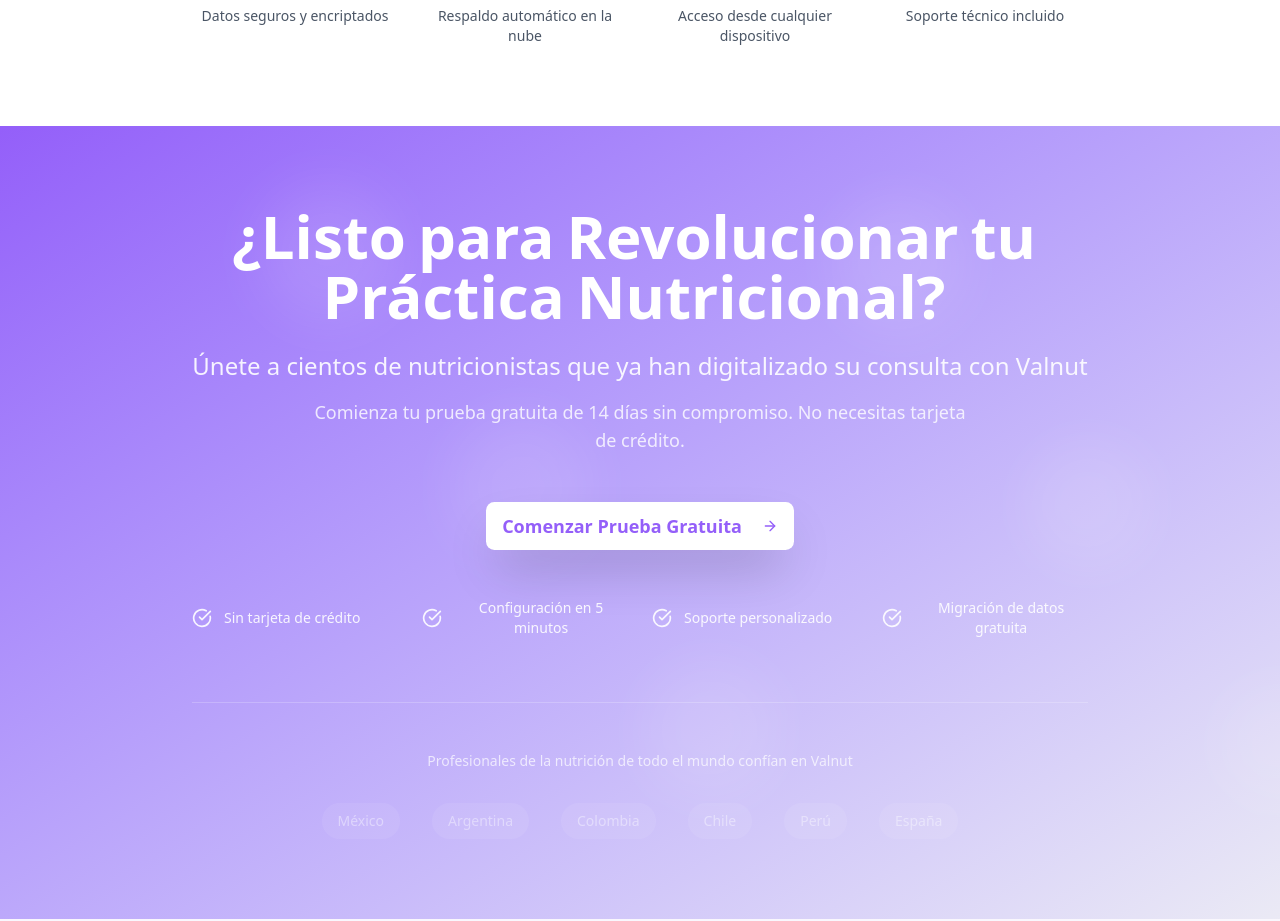
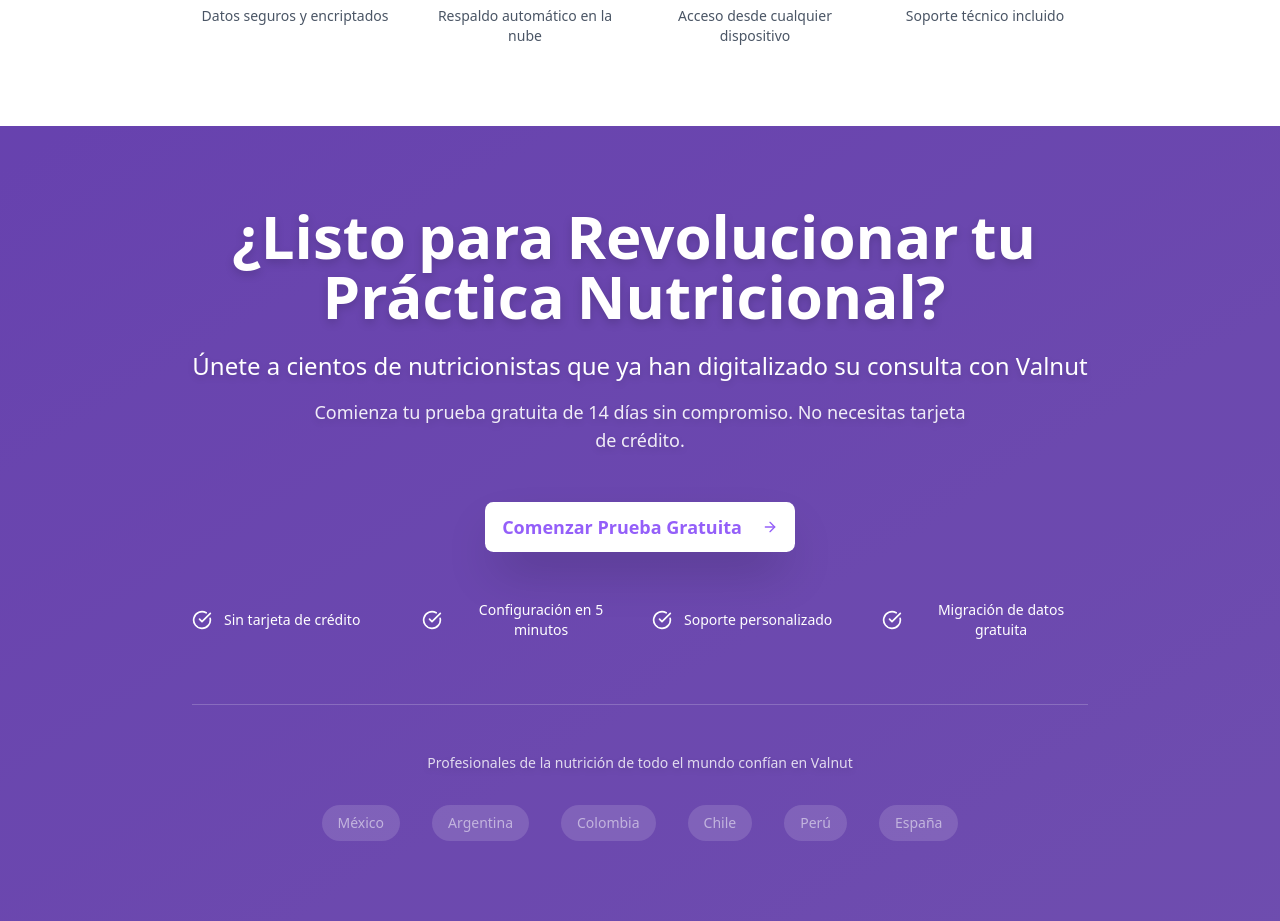
Before and after one commit to AcFallen/valnut-frontend, a Next.js app: page / in a window 1280 px wide. Shown: the part 4326-5247 px from the top of the page. Built offline with nearby package versions, Linux system fonts and the light colour scheme; no server answers.

Commit message:
feat: mejorar el diseño del componente CTASection con sombras y ajustes de color

```diff
--- a/components/landing/cta-section.tsx
+++ b/components/landing/cta-section.tsx
@@ -29,31 +29,9 @@
 }: CTASectionProps) {
   const router = useRouter();
   return (
-    <section className="py-20 bg-gradient-to-br from-primary to-secondary relative overflow-hidden">
-      {/* Animated background elements */}
-      <div className="absolute inset-0">
-        {Array.from({ length: 6 }, (_, i) => (
-          <motion.div
-            key={i}
-            className="absolute w-32 h-32 bg-white/10 rounded-full blur-xl"
-            style={{
-              left: `${20 + i * 15}%`,
-              top: `${10 + (i % 3) * 30}%`,
-            }}
-            animate={{
-              y: [0, -20, 0],
-              x: [0, 10, 0],
-              scale: [1, 1.1, 1],
-            }}
-            transition={{
-              duration: 4 + i * 0.5,
-              repeat: Infinity,
-              ease: "easeInOut",
-            }}
-          />
-        ))}
-      </div>
-
+    <section className="py-20 bg-gradient-to-br from-primary to-primary/90 relative overflow-hidden">
+      {/* Dark overlay for better contrast */}
+      <div className="absolute inset-0 bg-black/30 z-0"></div>
       <div className="relative z-10 max-w-7xl mx-auto px-4 sm:px-6 lg:px-8">
         <div className="max-w-4xl mx-auto text-center">
           <motion.div
@@ -63,7 +41,7 @@
             viewport={{ once: true }}
             className="mb-12"
           >
-            <h2 className="text-3xl md:text-4xl lg:text-6xl font-bold text-white mb-6">
+            <h2 className="text-3xl md:text-4xl lg:text-6xl font-bold text-white mb-6 drop-shadow-lg">
               {title.split(" ").map((word, index) => (
                 <motion.span
                   key={index}
@@ -83,7 +61,7 @@
               whileInView={{ opacity: 1, y: 0 }}
               transition={{ duration: 0.6, delay: 0.3 }}
               viewport={{ once: true }}
-              className="text-xl md:text-2xl text-white/90 mb-4"
+              className="text-xl md:text-2xl text-white mb-4 drop-shadow-md"
             >
               {subtitle}
             </motion.p>
@@ -93,7 +71,7 @@
               whileInView={{ opacity: 1, y: 0 }}
               transition={{ duration: 0.6, delay: 0.4 }}
               viewport={{ once: true }}
-              className="text-lg text-white/80 max-w-2xl mx-auto mb-12"
+              className="text-lg text-white/90 max-w-2xl mx-auto mb-12 drop-shadow-md"
             >
               {description}
             </motion.p>
@@ -114,7 +92,7 @@
               <Button
                 size="lg"
                 variant="secondary"
-                className="px-12 py-6 text-lg font-bold bg-white text-primary hover:bg-white/90 shadow-2xl"
+                className="px-12 py-6 text-lg font-bold bg-white text-primary hover:bg-gray-100 shadow-2xl border border-white/20"
                 onClick={() => router.push(button.href)}
               >
                 {button.text}
@@ -137,7 +115,7 @@
                 whileInView={{ opacity: 1, scale: 1 }}
                 transition={{ duration: 0.5, delay: 0.1 * index }}
                 viewport={{ once: true }}
-                className="flex items-center justify-center md:justify-start text-white/90"
+                className="flex items-center justify-center md:justify-start text-white"
               >
                 <CheckCircle className="w-5 h-5 mr-3 flex-shrink-0" />
                 <span className="text-sm font-medium">
@@ -155,7 +133,7 @@
             viewport={{ once: true }}
             className="mt-16 pt-12 border-t border-white/20"
           >
-            <p className="text-white/70 text-sm mb-8">
+            <p className="text-white/80 text-sm mb-8 drop-shadow-md">
               Profesionales de la nutrición de todo el mundo confían en Valnut
             </p>
 
@@ -174,7 +152,7 @@
                   whileInView={{ opacity: 1, y: 0 }}
                   transition={{ duration: 0.4, delay: index * 0.1 }}
                   viewport={{ once: true }}
-                  className="text-white/60 text-sm font-medium px-4 py-2 bg-white/10 rounded-full"
+                  className="text-white/80 text-sm font-medium px-4 py-2 bg-white/20 rounded-full backdrop-blur-sm"
                 >
                   {country}
                 </motion.div>
```
